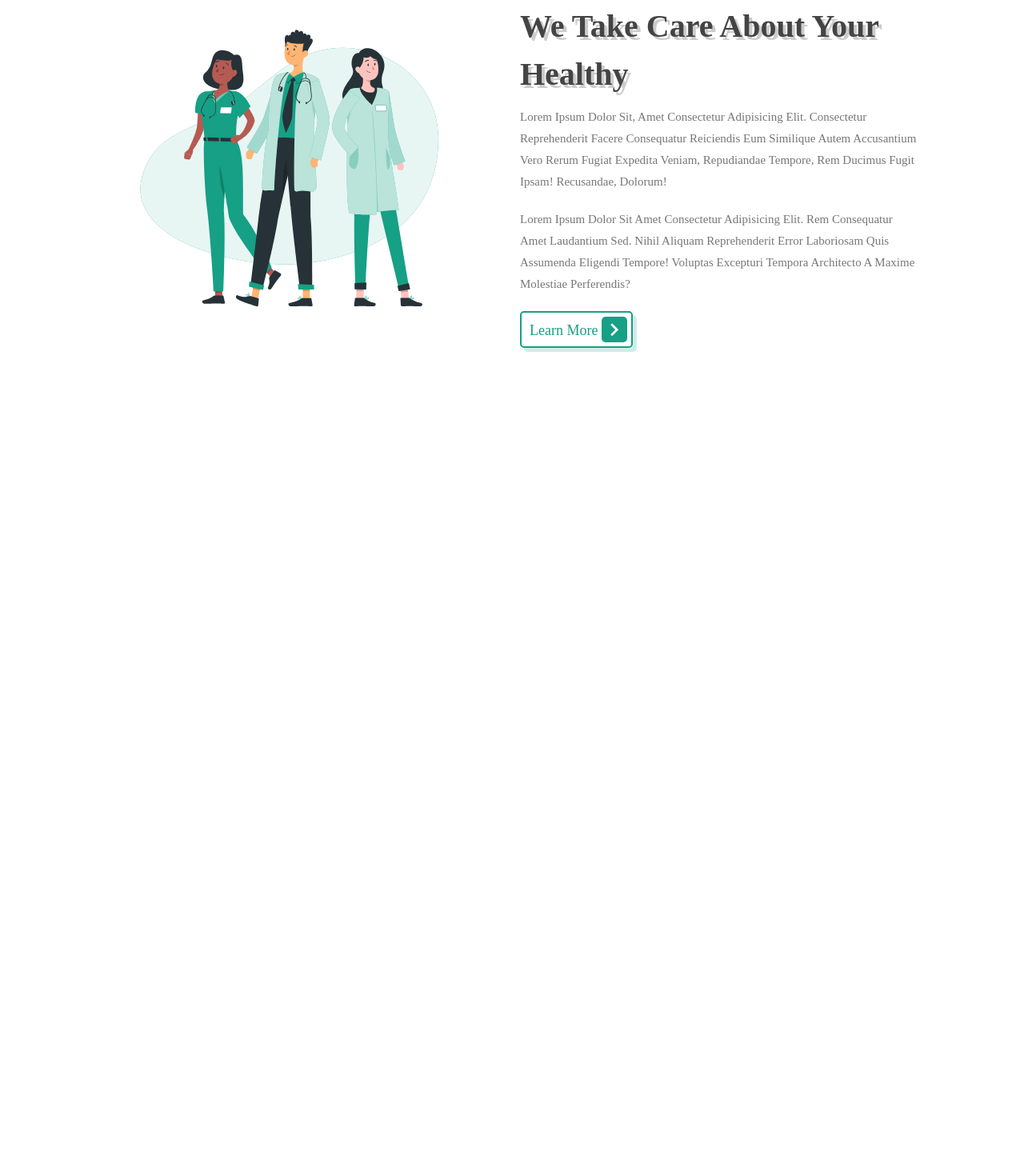
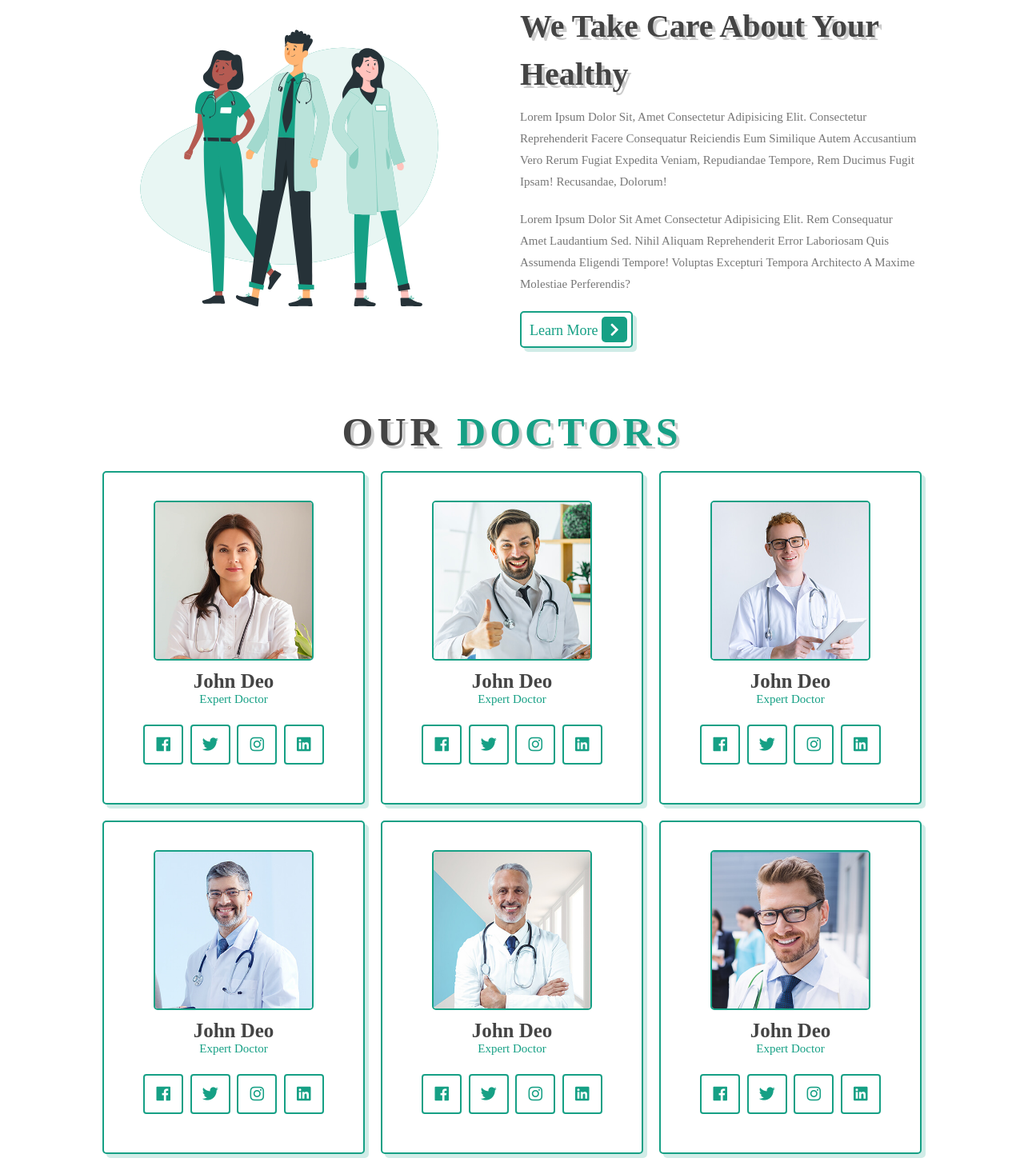
Before and after one commit to NickGrinkov/hospital-landing, a website: page src/index.html in a window 1280 px wide. Shown: the part 1775-3238 px from the top of the page at 80% size. Before the commit the page ends 2266 px from the top, so only its background shows below. Drawn offline with nearby package versions, Linux system fonts and the light colour scheme; files that its build step writes are made by us from their sources.

Commit message:
created doctors section

```diff
--- a/gulp/version.json
+++ b/gulp/version.json
@@ -1,3 +1,3 @@
 {
-    "main": "20220120175902"
+    "main": "20220120181615"
 }
--- /dev/null
+++ b/src/html/doctors.html
@@ -0,0 +1,71 @@
+<section id="doctors">
+    <h1 class="heading"> our <span>doctors</span> </h1>
+    <div class="box-container">
+        <div class="box">
+            <img src="../img/doc-1.jpg" alt="doc1">
+            <h3>john deo</h3>
+            <span>expert doctor</span>
+            <div class="share">
+                <a href="#" class="fab fa-facebook"></a>
+                <a href="#" class="fab fa-twitter"></a>
+                <a href="#" class="fab fa-instagram"></a>
+                <a href="#" class="fab fa-linkedin"></a>
+            </div>
+        </div>
+        <div class="box">
+            <img src="../img/doc-2.jpg" alt="doc2">
+            <h3>john deo</h3>
+            <span>expert doctor</span>
+            <div class="share">
+                <a href="#" class="fab fa-facebook"></a>
+                <a href="#" class="fab fa-twitter"></a>
+                <a href="#" class="fab fa-instagram"></a>
+                <a href="#" class="fab fa-linkedin"></a>
+            </div>
+        </div>
+        <div class="box">
+            <img src="../img/doc-3.jpg" alt="doc3">
+            <h3>john deo</h3>
+            <span>expert doctor</span>
+            <div class="share">
+                <a href="#" class="fab fa-facebook"></a>
+                <a href="#" class="fab fa-twitter"></a>
+                <a href="#" class="fab fa-instagram"></a>
+                <a href="#" class="fab fa-linkedin"></a>
+            </div>
+        </div>
+        <div class="box">
+            <img src="../img/doc-4.jpg" alt="doc4">
+            <h3>john deo</h3>
+            <span>expert doctor</span>
+            <div class="share">
+                <a href="#" class="fab fa-facebook"></a>
+                <a href="#" class="fab fa-twitter"></a>
+                <a href="#" class="fab fa-instagram"></a>
+                <a href="#" class="fab fa-linkedin"></a>
+            </div>
+        </div>
+        <div class="box">
+            <img src="../img/doc-5.jpg" alt="doc5">
+            <h3>john deo</h3>
+            <span>expert doctor</span>
+            <div class="share">
+                <a href="#" class="fab fa-facebook"></a>
+                <a href="#" class="fab fa-twitter"></a>
+                <a href="#" class="fab fa-instagram"></a>
+                <a href="#" class="fab fa-linkedin"></a>
+            </div>
+        </div>
+        <div class="box">
+            <img src="../img/doc-6.jpg" alt="doc6">
+            <h3>john deo</h3>
+            <span>expert doctor</span>
+            <div class="share">
+                <a href="#" class="fab fa-facebook"></a>
+                <a href="#" class="fab fa-twitter"></a>
+                <a href="#" class="fab fa-instagram"></a>
+                <a href="#" class="fab fa-linkedin"></a>
+            </div>
+        </div>
+    </div>
+</section>
--- a/src/index.html
+++ b/src/index.html
@@ -11,6 +11,7 @@
     @@include('html/icons.html', {})
     @@include('html/services.html', {})
     @@include('html/about.html', {})
+    @@include('html/doctors.html', {})
     <script src="js/app.min.js"></script>
 </body>
 </html>
--- /dev/null
+++ b/src/scss/doctors.scss
@@ -0,0 +1,42 @@
+#doctors {
+    .box {
+        text-align: center;
+        background: #fff;
+        border-radius: .5rem;
+        box-shadow: var(--box-shadow);
+        border: var(--border);
+        padding: 2.5rem;
+    }
+    .box img {
+        height: 20rem;
+        border: var(--border);
+        border-radius: .5rem;
+        margin: 1rem 0;
+    }
+    .box h3 {
+        color: var(--black);
+        font-size: 2.5rem;
+    }
+    .box span {
+        color: var(--green);
+        font-size: 1.5rem;
+    }
+    .box .share {
+        padding: 2rem 0;
+    }
+    .box .share a {
+        height: 5rem;
+        width: 5rem;
+        margin: .3rem;
+        line-height: 4.5rem;
+        font-size: 2rem;
+        color: var(--green);
+        border: var(--border);
+        border-radius: .4rem;
+    }
+    .box .share a:hover {
+        background: var(--green);
+        color: #fff;
+        box-shadow: var(--box-shadow);
+    }
+}
--- a/src/scss/services.scss
+++ b/src/scss/services.scss
@@ -1,9 +1,4 @@
 #services {
-    .box-container {
-        display: grid;
-        gap: 2rem;
-        grid-template-columns: repeat(auto-fit, minmax(27rem, 1fr));
-    }
     .box {
         font-size: 1.8rem;
         background: #fff;
--- a/src/scss/style.scss
+++ b/src/scss/style.scss
@@ -4,6 +4,7 @@
 @import 'icons';
 @import 'services';
 @import 'about';
+@import 'doctors';
 
 :root {
     --green: #16a085;
@@ -11,7 +12,7 @@
     --light-color: #777;
     --box-shadow: .5rem .5rem 0 rgba(22, 160, 133, .2);
     --text-shadow: .4rem .4rem 0 rgba(0, 0, 0, .2);
-    --border: .2rem solid var(--green)
+    --border: .2rem solid var(--green);
 }
 
 * {
@@ -80,3 +81,10 @@ section {
     text-transform: uppercase;
     color: var(--green);
 }
+
+
+.box-container {
+    display: grid;
+    gap: 2rem;
+    grid-template-columns: repeat(auto-fit, minmax(27rem, 1fr));
+}
```
Also changed, not shown: dist/css/style.css, dist/css/style.min.css, dist/index.html.
